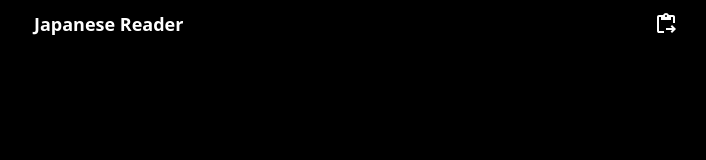
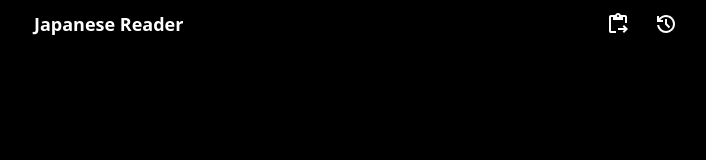
Before and after one commit to bryanjenningz/japanese-reader, a Next.js app: page / in a window 1280 px wide. Shown: the top 160 px of the page, without its empty margins (286-992 px from the left). Built offline with nearby package versions, Linux system fonts and the light colour scheme.

Commit message:
Add history link

```diff
--- a/src/pages/index.tsx
+++ b/src/pages/index.tsx
@@ -1,3 +1,5 @@
+import Link from "next/link";
+import { HistoryIcon } from "~/icons/HistoryIcon";
 import { PasteContentGoIcon } from "~/icons/PasteContentGoIcon";
 
 export default function Home() {
@@ -6,12 +8,23 @@
       <header className="flex h-12 w-full items-center justify-center">
         <div className="flex h-full w-full max-w-2xl items-center justify-between">
           <h1 className="px-4 text-lg font-bold">Japanese Reader</h1>
+
+          <div className="flex">
             <button
               className="flex h-12 w-12 items-center justify-center"
               title="Paste Japanese text"
             >
               <PasteContentGoIcon />
             </button>
+
+            <Link
+              className="flex h-12 w-12 items-center justify-center"
+              title="See history"
+              href="/history"
+            >
+              <HistoryIcon />
+            </Link>
+          </div>
         </div>
       </header>
     </main>
```
Lines whose indentation alone changed are shown as unchanged.
